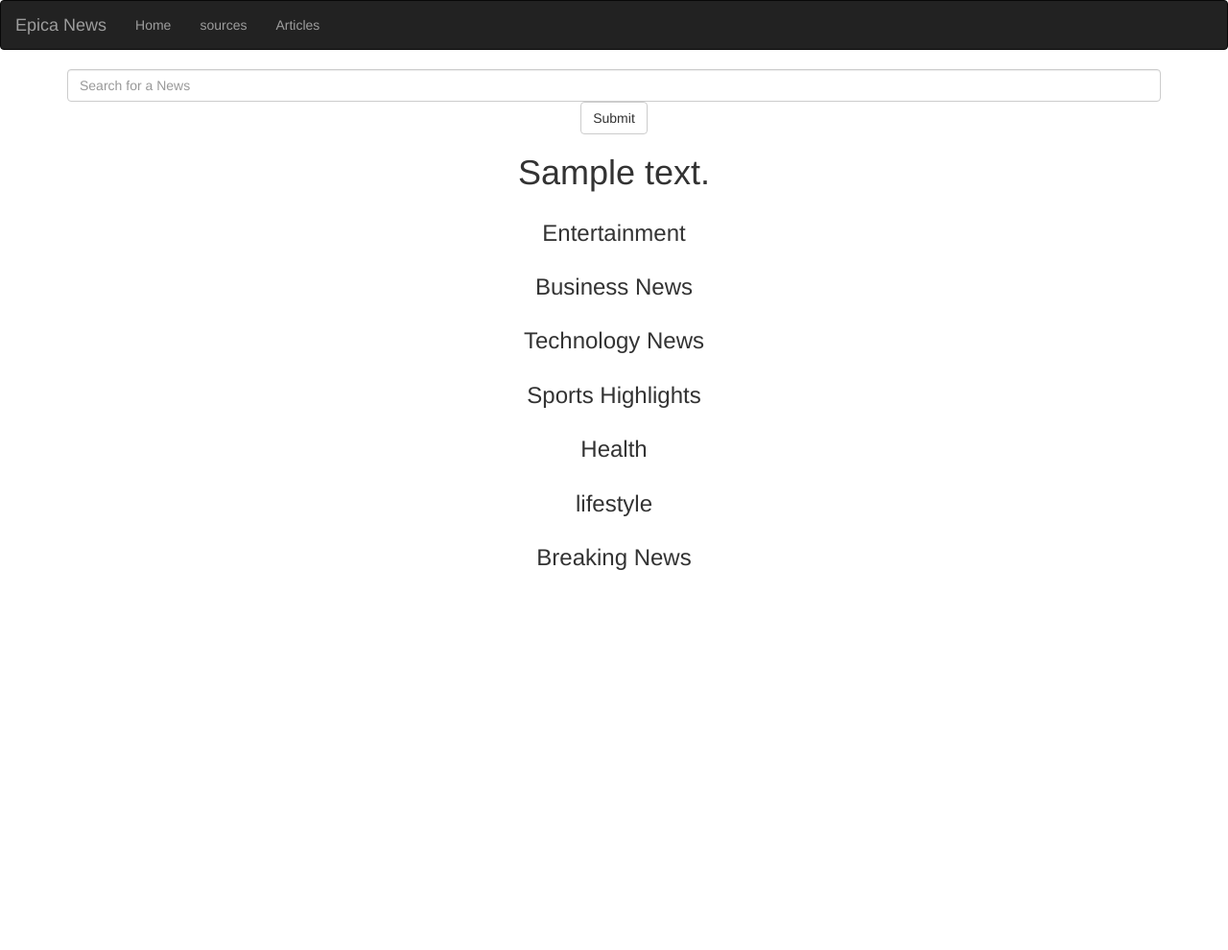
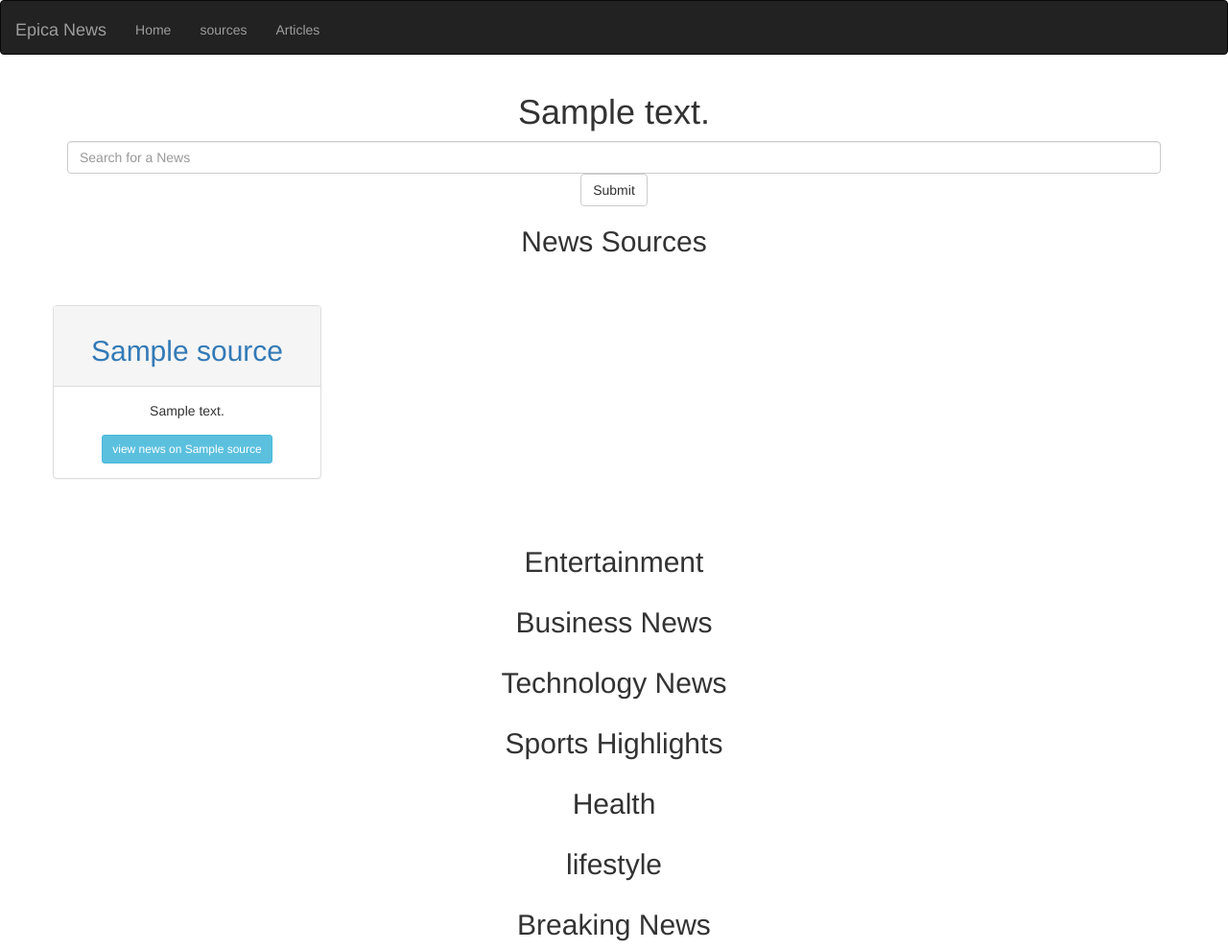
Before and after one commit to Paulwamaria/Epica-News, a Flask app: template app/templates/index.html in a window 1280 px wide. Shown: the whole page at 96% size. Before the commit the page ends 594 px from the top, so only its background shows below. Run offline with Flask 2, Linux system fonts and the light colour scheme; the template is opened without the code that fills it: most values are stand-ins (such as "Sample title", 1, 10 or a date in 2020); parts of the project's set-up code (start-up, migrations or seed data) failed here and were passed over; some libraries are stand-ins or nearby versions.

Commit message:
update all

```diff
--- a/app/models/news.py
+++ b/app/models/news.py
@@ -18,7 +18,10 @@ class Source:
     '''
     Source class to define Source objects.
     '''
-    def __init__(self, id,name,description):
+    def __init__(self, id,name,description,url,language, country):
         self.id = id
         self.name = name
         self.description = description
+        self.url = url
+        self.language = language
+        self.country = country
--- a/app/static/css/index.css
+++ b/app/static/css/index.css
@@ -1,3 +1,10 @@
 ul{
     list-style: none;
 }
+.panel{
+    margin-top:40px;
+    margin-bottom:40px;
+}
+a{
+    margin-top:5px
+}
--- a/app/templates/index.html
+++ b/app/templates/index.html
@@ -16,21 +16,38 @@
 
 
 
+
+
+    <h1 class="text-center text-white bg-dark">{{ text }} </h1>
+
+
     <div class="container">
         <form>
             <input type="text" name="news_query" placeholder="Search for a News" class="form-control">
-                <input type="submit"  value="Submit" class="btn btn-default">
+            <input type="submit" value="Submit" class="btn btn-default">
         </form>
 
     </div>
 
-    <h1 class="text-center text-white bg-dark">{{ text }} </h1>
-
-    <!-- News highlight section  -->
     <div class=card>
             <div class="row">
                 <div class="col-md-12">
-                <h3 class="text-center text-white bg-dark"> Entertainment</h3>
+                    <h2 class="text-center text-white bg-dark"> News Sources</h2>
+
+                    <ul>
+                        <span id='souc'>{{ macro.displaySourceList(sources) }}</span>
+                    </ul>
+
+                </div>
+            </div>
+        </div>
+
+
+    <!-- News highlight section  -->
+    <div class="card" id ="arts">
+        <div class="row">
+            <div class="col-md-12">
+                <h2 class="text-center text-white bg-dark"> Entertainment</h2>
 
                 <ul>
                     {{macro.displaynewsList(entertainment)}}
@@ -40,11 +57,12 @@
         </div>
     </div>
 
+
     <!-- business news section -->
     <div class=card>
         <div class="row">
             <div class="col-md-12">
-                <h3 class="text-center text-white bg-dark"> Business News</h3>
+                <h2 class="text-center text-white bg-dark"> Business News</h2>
 
                 <div>
                     <ul>
@@ -60,7 +78,7 @@
         <div class=card>
             <div class="row">
                 <div class="col-md-12">
-                    <h3 class="text-center text-white bg-dark"> Technology News</h3>
+                    <h2 class="text-center text-white bg-dark"> Technology News</h2>
                     <ul>
                         {{macro.displaynewsList(technology)}}
                     </ul>
@@ -73,7 +91,7 @@
                     <div class=card>
                         <div class="row">
                             <div class="col-md-12">
-                <h3 class="text-center text-white bg-dark"> Sports Highlights</h3>
+                                <h2 class="text-center text-white bg-dark"> Sports Highlights</h2>
                                 <ul>
                                     {{macro.displaynewsList(sports)}}
                                 </ul>
@@ -86,7 +104,7 @@
                     <div class=card>
                         <div class="row">
                             <div class="col-md-12">
-                    <h3 class="text-center text-white bg-dark"> Health</h3>
+                                <h2 class="text-center text-white bg-dark"> Health</h2>
                                 <ul>
                                     {{macro.displaynewsList(health)}}
                                 </ul>
@@ -99,7 +117,7 @@
                     <div class=card>
                         <div class="row">
                             <div class="col-md-12">
-                    <h3> lifestyle</h3>
+                                <h2> lifestyle</h2>
                                 <ul>
                                     {{macro.displaynewsList(lifestyle)}}
                                 </ul>
@@ -112,7 +130,7 @@
                     <div class=card>
                         <div class="row">
                             <div class="col-md-12">
-                    <h3 class="text-center text-white bg-dark"> Breaking News</h3>
+                                <h2 class="text-center text-white bg-dark"> Breaking News</h2>
                                 <ul>
                                     {{macro.displaynewsList(breaking)}}
                                 </ul>
@@ -124,4 +142,5 @@
 
                 </div>
 
+
                 {% endblock %}
--- a/app/templates/macros.html
+++ b/app/templates/macros.html
@@ -9,15 +9,22 @@
 {% macro displaynewsList(news_list) %}
 
 {% for news in news_list %}
-<div class = "mb-20">
+<div>
     <div class="col-xs-12 col-sm-4 col-md-3 col-lg-3 card mt-sm-1 mb-sm-5">
-    <img src="{{ news.urlToImage}}" alt="{{ news.title }} poster" class="img-responsive">
+        <div class="panel panel-primary panel-default" style="max-height: 8;">
+            <div class="panel-header">
                 <li class="text-center ">
                     <a href="{{news.url}}">
                         {{ news.title  }}</a>
 
                 </li>
+            </div>
+            <img src="{{ news.urlToImage}}" alt="{{ news.title }} poster" class="img-responsive">
+            <div class="panel-footer panel-primary">
                 published on {{news.publishedAt }}
+            </div>
+
+        </div>
     </div>
 </div>
 
@@ -25,3 +32,39 @@
 {% endfor %}
 
 {% endmacro %}
+
+<!-- source  macro -->
+
+{% macro displaySourceList(source_list) %}
+
+{% for source_row in source_list |batch(4)%}
+<div class="row">
+
+
+    {% for sources in source_row %}
+    <div class="col-md-3">
+
+        <div class="panel panel-default ">
+            <div class="panel-heading ">
+                <h2>
+                  <a href="{{sources.url}}" > {{ sources.name}}</a>
+                </h2>
+            </div>
+            <div class="panel-body panel-info">
+                <p>
+                    {{ sources.description |truncate(150)}}
+
+                </p>
+                <a href="#arts" class="btn btn-info btn-sm ">view news on {{sources.name}}</a>
+
+            </div>
+
+
+        </div>
+    </div>
+    {% endfor %}
+
+</div>
+{% endfor %}
+
+{% endmacro %}
--- a/app/templates/navbar.html
+++ b/app/templates/navbar.html
@@ -12,8 +12,8 @@
         <div class="navbar-collapse collapse">
             <ul class="nav navbar-nav">
                 <li><a href="/">Home</a></li>
-                <li><a href="/">sources</a></li>
-                <li><a href="/">Articles</a></li>
+                <li><a href="#souc">sources</a></li>
+                <li><a href="#arts">Articles</a></li>
 
                 </ul>
         </div>
```
Also changed, not shown: app/requests.py (+36 -0 lines), app/views.py (+7 -3 lines), app/templates/source.html (added). Lines whose indentation alone changed are shown as unchanged.
